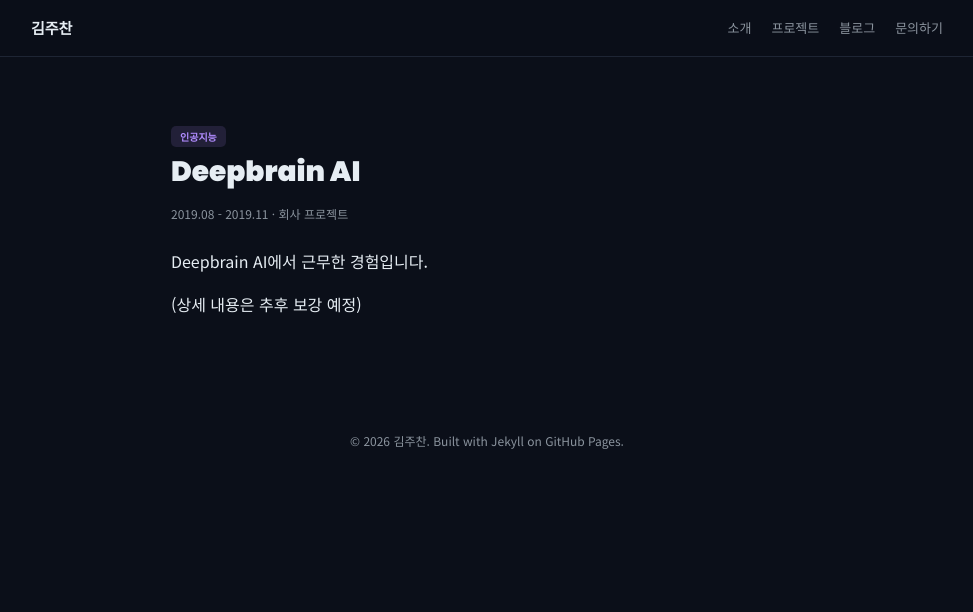
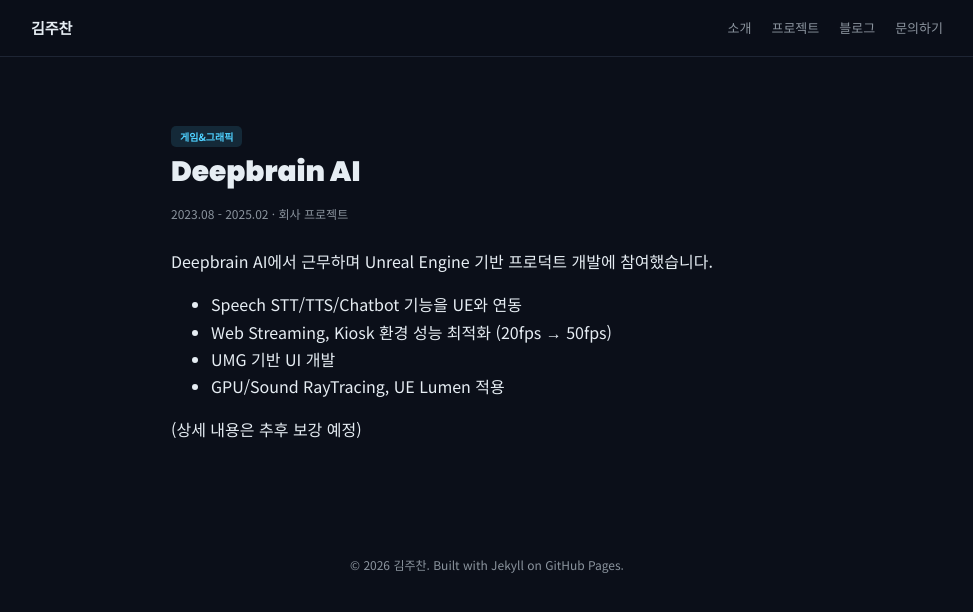
Before and after one commit to skamo3/skamo3.github.io, a Jekyll site: the page built from _projects/deepbrain-ai.md, in a window 1280 px wide. Shown: the top 612 px of the page, without its empty margins (153-1126 px from the left). Built offline with Jekyll 4.4.1, drawn with Linux system fonts in a browser that asks for light colours.

Commit message:
Fix company entries: only 5minlab + Deepbrain AI count as work experience
The 2019.08-2019.11 "Deepbrain AI" entry was a misread from the PDF
extraction -- the real Deepbrain AI stint is 2023.08-2025.02, which
was previously mislabeled as a generic "AI/3D company" placeholder.
Consolidated into one accurate company project. Everything else
(AudioTracing, Engine-SIU, Project Hola, MiniRT, etc.) stays
type: personal per user confirmation.

```diff
--- a/_data/timeline.yml
+++ b/_data/timeline.yml
@@ -13,7 +13,7 @@
   bullets:
     - "DirectX11/C++ 기반 자체 게임엔진 개발, 4인 팀"
     - "렌더링(Shadow/Lighting), 물리(PhysX), 파티클, Lua 스크립팅 구현"
-- title: AI/3D 회사
+- title: Deepbrain AI
   period: "2023.08 - 2025.02"
   bullets:
     - "Speech STT/TTS/Chatbot을 UE와 연동"
@@ -32,7 +32,3 @@
   period: "2020.01 - 2021.10"
   bullets:
     - "C/C++ 기반 커리큘럼 (MiniRT, Pongski, ft_container 등)"
-- title: Deepbrain AI
-  period: "2019.08 - 2019.11"
-  bullets:
-    - "AI 스타트업 근무 경험"
--- a/_projects/deepbrain-ai.md
+++ b/_projects/deepbrain-ai.md
@@ -1,12 +1,17 @@
 ---
 title: Deepbrain AI
 type: company
-category: ai
-period: "2019.08 - 2019.11"
-order: 3
-summary: "AI 스타트업 근무 경험"
+category: game-graphics
+period: "2023.08 - 2025.02"
+order: 2
+summary: "Speech STT/TTS/Chatbot을 UE와 연동, Web Streaming/Kiosk 성능 최적화"
 ---
 
-Deepbrain AI에서 근무한 경험입니다.
+Deepbrain AI에서 근무하며 Unreal Engine 기반 프로덕트 개발에 참여했습니다.
+
+- Speech STT/TTS/Chatbot 기능을 UE와 연동
+- Web Streaming, Kiosk 환경 성능 최적화 (20fps → 50fps)
+- UMG 기반 UI 개발
+- GPU/Sound RayTracing, UE Lumen 적용
 
 (상세 내용은 추후 보강 예정)
```
Also changed, not shown: _projects/ai-3d-company.md (deleted, +0 -17 lines).
